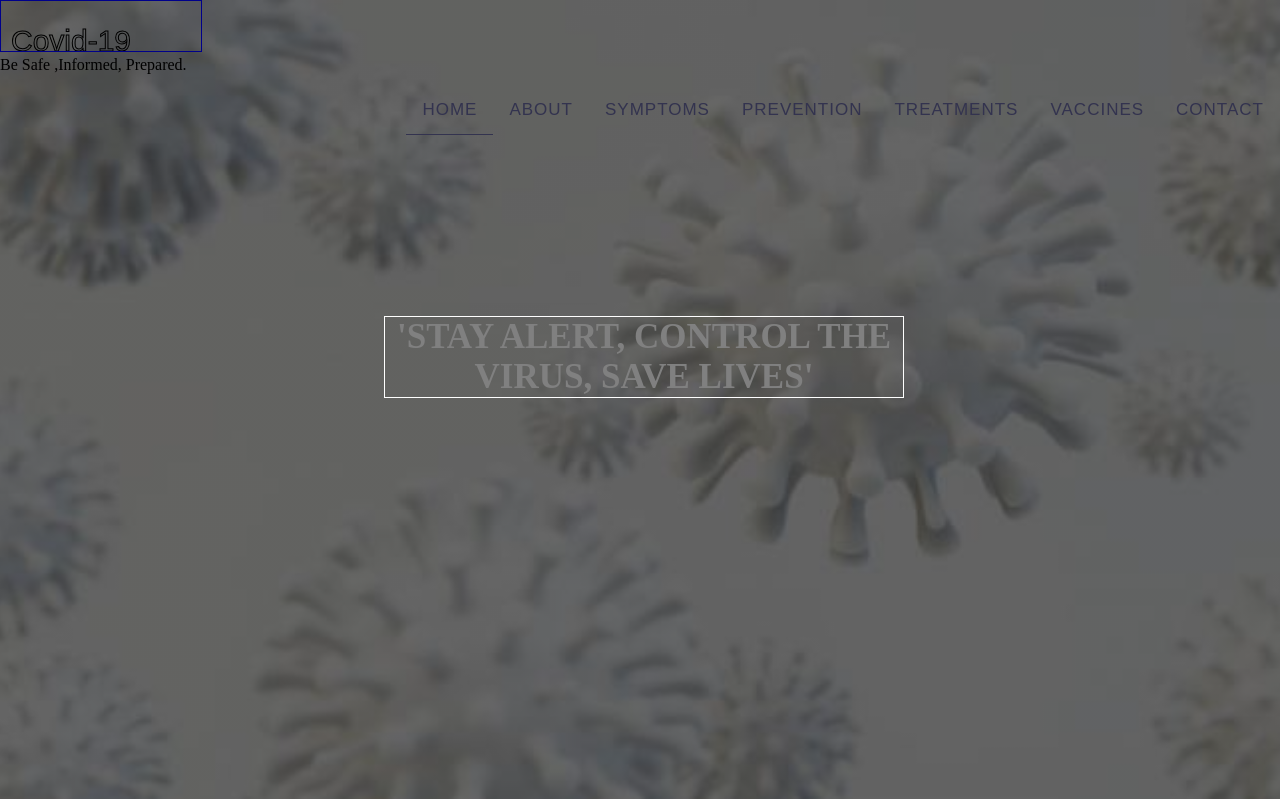
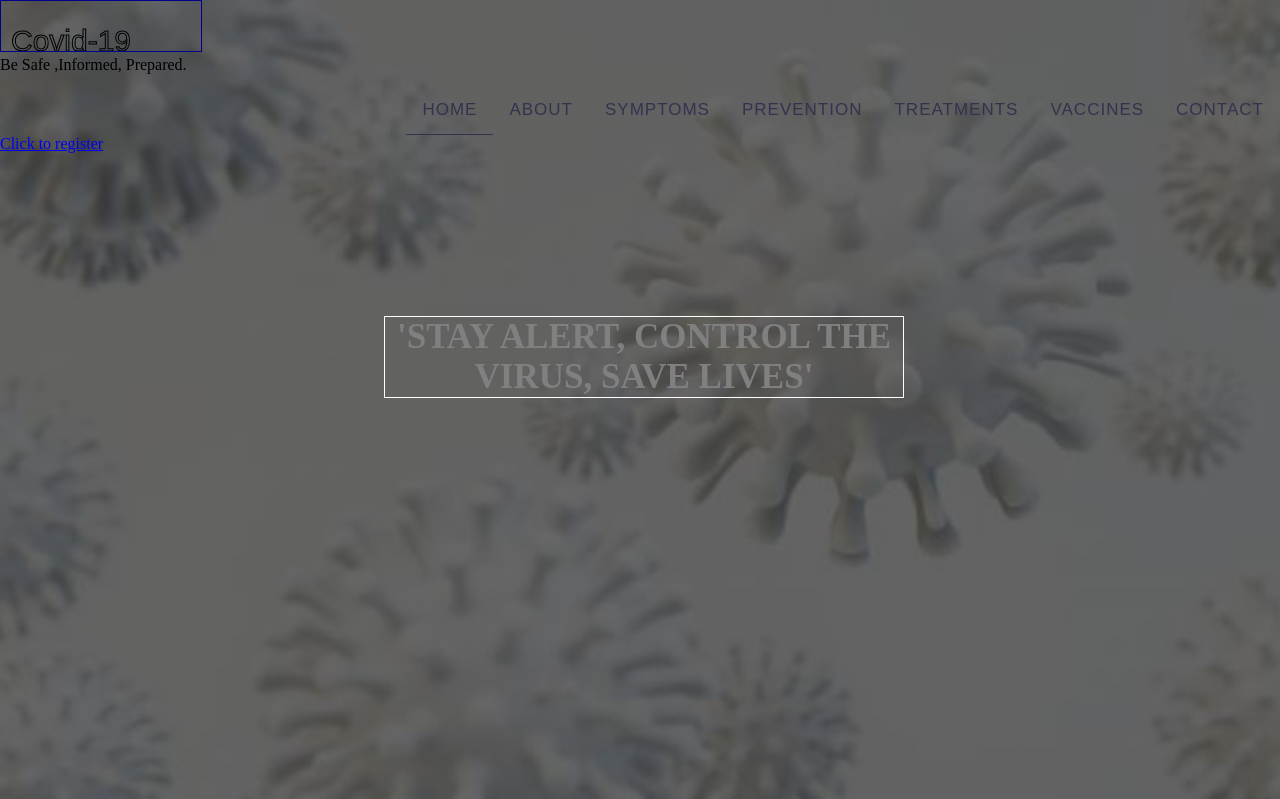
Before and after one commit to LauraGashi/Grupi20, a PHP site: page / in a window 1280 px wide. Shown: the top 799 px of the page. Run offline with PHP 8.4, Linux system fonts and the light colour scheme.

Commit message:
Update index.php

```diff
--- a/index.php
+++ b/index.php
@@ -53,6 +53,8 @@ document.getElementById("demo").innerHTML =
            </div>
 
            <script src="main.js"></script>
+
+           <a href="Untitled-3.html">Click to register</a>
        </header>
        <footer class="footer">
         <div class="footer-content">
```
